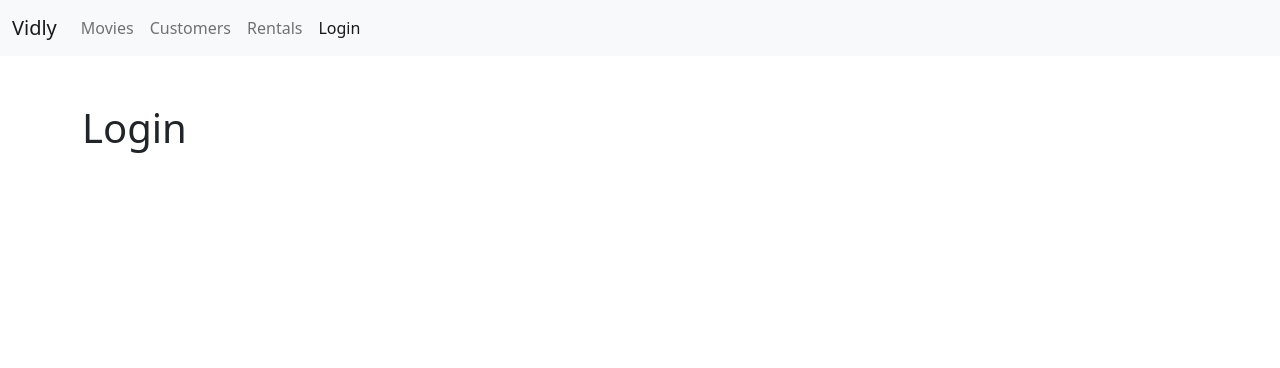
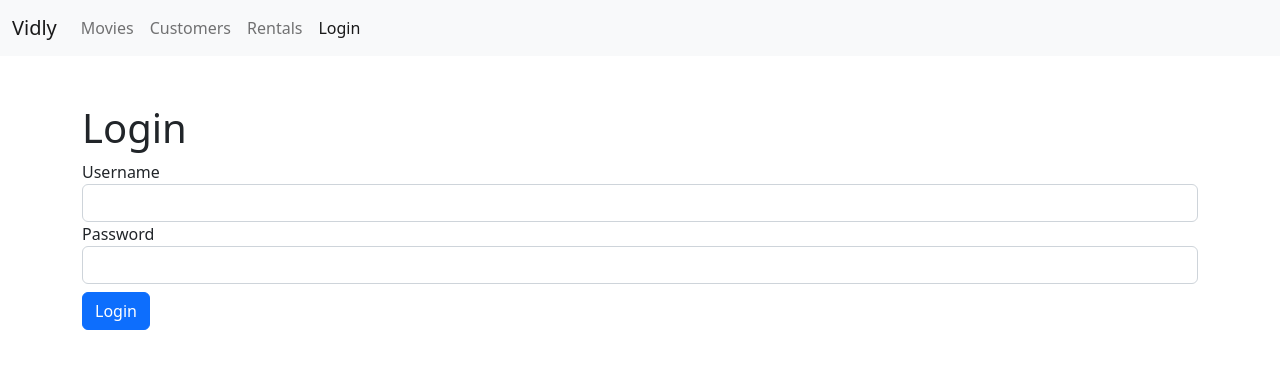
Before and after one commit to amexabee/vidly, a React (Create React App) app: page /login in a window 1280 px wide. Shown: the top 368 px of the page. Built offline with nearby package versions, Linux system fonts and the light colour scheme.

Commit message:
Update login.jsx

```diff
--- a/src/App.js
+++ b/src/App.js
@@ -10,7 +10,7 @@ import Customers from './components/customers';
 import Rentals from './components/rentals';
 import NotFound from './components/notFound';
 import MovieForm from './components/movieForm';
-import Login from './components/login';
+import LoginForm from './components/login';
 import './App.css';
 
 const router = createBrowserRouter(
@@ -18,7 +18,7 @@ const router = createBrowserRouter(
     <Route path="/" element={<NavBar />}>
       <Route path="customers" element={<Customers />} />
       <Route path="rentals" element={<Rentals />} />
-      <Route path="login" element={<Login />} />
+      <Route path="login" element={<LoginForm />} />
       <Route path=":id" element={<MovieForm />} />
       <Route index element={<Movies />} />
 
--- a/src/components/login.jsx
+++ b/src/components/login.jsx
@@ -1,5 +1,34 @@
-const Login = () => {
-  return <h1>Login</h1>;
+import { useState } from 'react';
+
+const LoginForm = () => {
+  const [username, setUsername] = useState('');
+  const handleSubmit = (e) => {
+    e.preventDefault();
+    console.log('submitted');
+  };
+
+  return (
+    <div>
+      <h1>Login</h1>
+      <form onSubmit={handleSubmit}>
+        <div className="form-group">
+          <label htmlFor="username">Username</label>
+          <input
+            type="text"
+            className="form-control"
+            id="username"
+            value={username}
+            onChange={(e) => setUsername(e.target.value)}
+          />
+        </div>
+        <div className="form-group">
+          <label htmlFor="password">Password</label>
+          <input type="text" className="form-control" id="password" />
+        </div>
+        <button className="btn btn-primary mt-2">Login</button>
+      </form>
+    </div>
+  );
 };
 
-export default Login;
+export default LoginForm;
```
